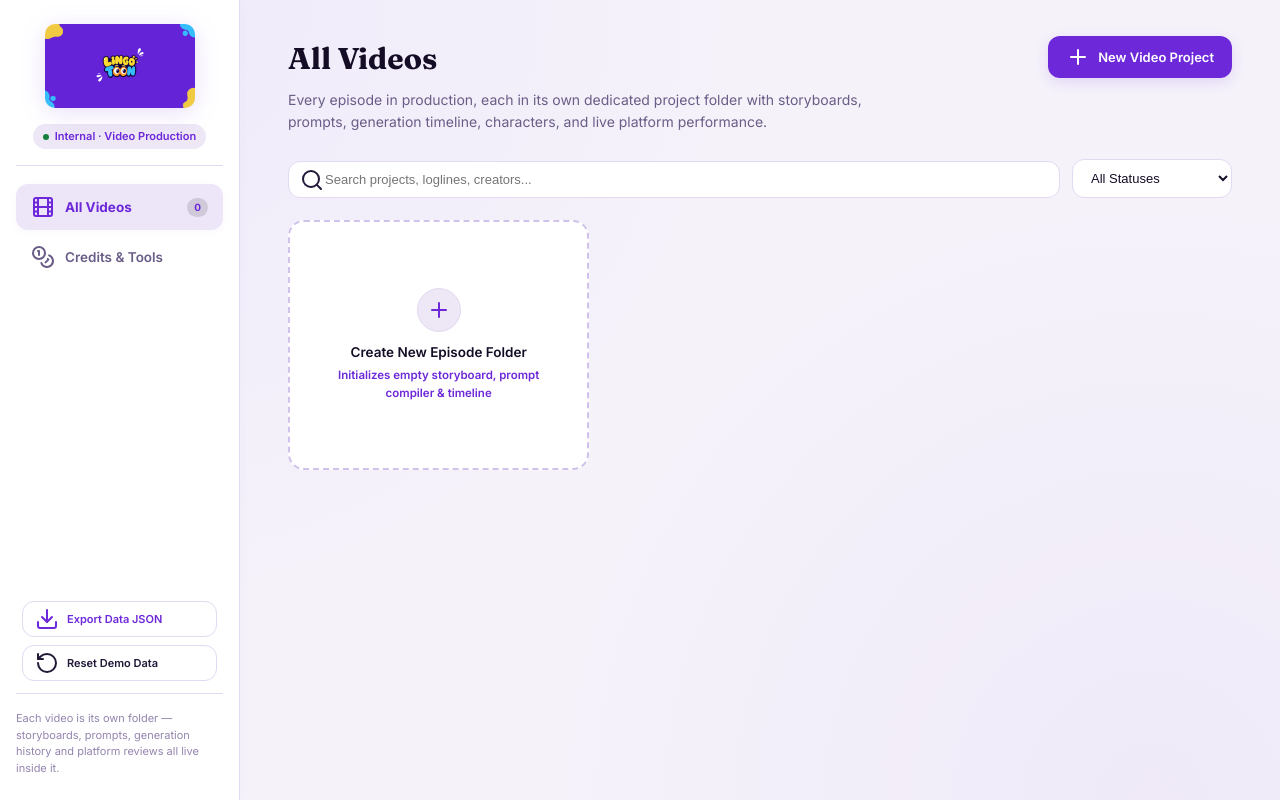
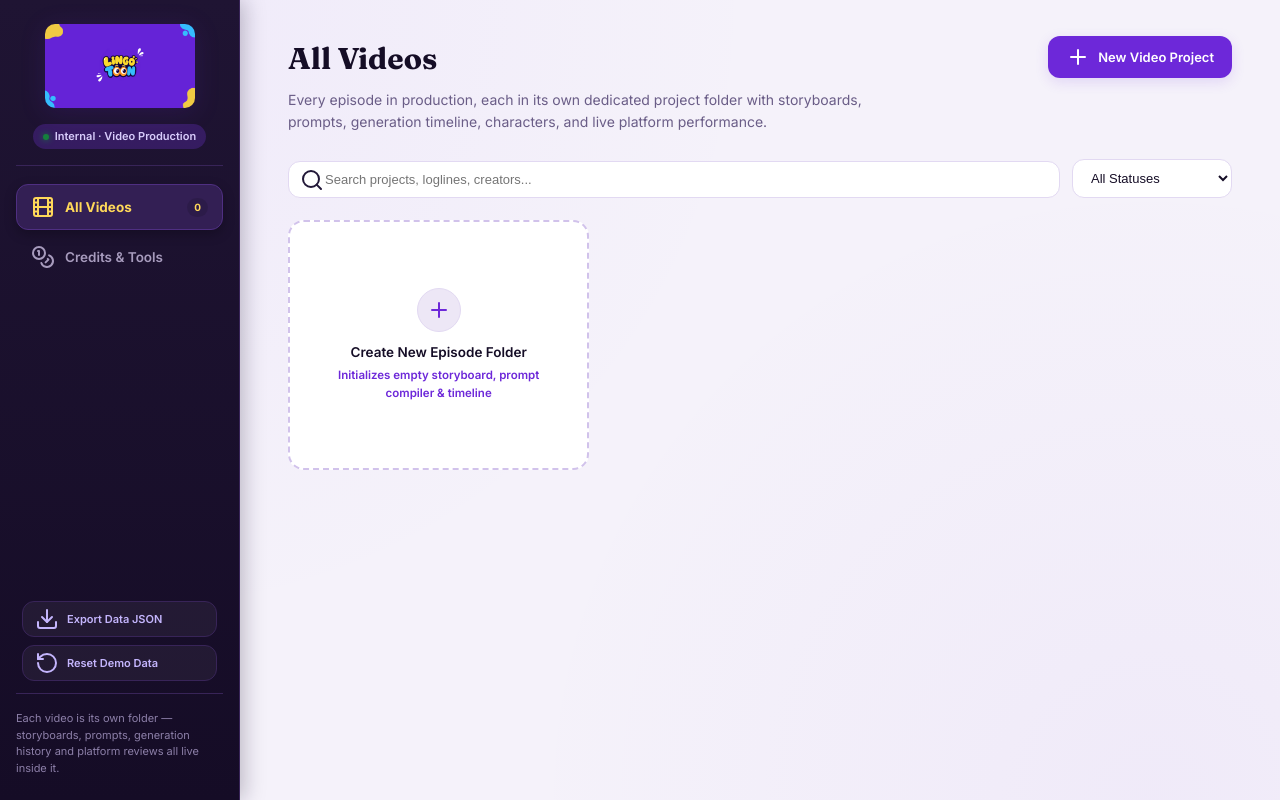
Before and after one commit to vandana26gulati-png/Lingotoon, a React (Vite) app: page / in a window 1280 px wide. Built offline with nearby package versions, Linux system fonts and the light colour scheme.

Commit message:
feat: restore classic deep purple LHS sidebar while keeping eye-soothing purple & white workspace

```diff
--- a/src/index.css
+++ b/src/index.css
@@ -98,19 +98,19 @@ h1, h2, h3, h4, .font-serif {
     #f5f2fa;
 }
 
-/* Clean, soothing white & purple sidebar */
+/* LHS (Sidebar) - Classic rich dark purple from earlier */
 .sidebar {
   width: 240px;
   flex-shrink: 0;
-  background: #ffffff;
-  border-right: 1.5px solid var(--line);
+  background: linear-gradient(180deg, #1f1433 0%, #150c26 100%);
+  border-right: 1.5px solid #382458;
   padding: 24px 16px;
   position: sticky;
   top: 0;
   height: 100vh;
   display: flex;
   flex-direction: column;
-  box-shadow: 2px 0 12px rgba(109, 40, 217, 0.02);
+  box-shadow: 4px 0 20px rgba(21, 12, 38, 0.25);
   z-index: 20;
 }
 
@@ -120,15 +120,15 @@ h1, h2, h3, h4, .font-serif {
   align-items: center;
   text-align: center;
   padding: 0 6px 18px 6px;
-  border-bottom: 1.5px solid var(--line);
+  border-bottom: 1px solid #382458;
   margin-bottom: 18px;
 }
 
 .team-badge {
   font-size: 11px;
   font-weight: 600;
-  color: var(--grape);
-  background: #ede7f6;
+  color: #d8ccfb;
+  background: rgba(124, 58, 237, 0.25);
   padding: 4px 10px;
   border-radius: var(--radius-full);
   margin-top: 8px;
@@ -141,6 +141,7 @@ h1, h2, h3, h4, .font-serif {
   height: 6px;
   background: var(--good);
   border-radius: 50%;
+  box-shadow: 0 0 6px var(--good);
 }
 
 .nav-section {
@@ -156,7 +157,7 @@ h1, h2, h3, h4, .font-serif {
   gap: 10px;
   padding: 10px 14px;
   border-radius: var(--radius-md);
-  color: var(--text-muted);
+  color: #a79bbd;
   font-size: 13.5px;
   font-weight: 600;
   cursor: pointer;
@@ -164,14 +165,15 @@ h1, h2, h3, h4, .font-serif {
   border: 1px solid transparent;
 }
 .nav-item:hover {
-  background: #ede7f6;
-  color: var(--grape);
+  background: rgba(255, 255, 255, 0.07);
+  color: #ffffff;
 }
 .nav-item.active {
-  background: #ede5f8;
-  color: var(--grape);
+  background: #331f54;
+  color: #ffd859;
   font-weight: 700;
-  box-shadow: var(--shadow-sm);
+  border-color: #4f2f82;
+  box-shadow: 0 4px 12px rgba(0, 0, 0, 0.25);
 }
 .nav-dot {
   width: 6px;
@@ -180,15 +182,27 @@ h1, h2, h3, h4, .font-serif {
   background: currentColor;
 }
 .nav-item.active .nav-dot {
-  background: var(--grape);
+  background: #ffd859;
+  box-shadow: 0 0 6px #ffd859;
+}
+
+.sidebar .btn-ghost {
+  background: rgba(255, 255, 255, 0.05) !important;
+  color: #c4b5fd !important;
+  border: 1px solid #382458 !important;
+}
+.sidebar .btn-ghost:hover {
+  background: rgba(255, 255, 255, 0.1) !important;
+  color: #ffffff !important;
+  border-color: #6d28d9 !important;
 }
 
 .sidebar-footer {
   margin-top: auto;
   padding-top: 16px;
-  border-top: 1.5px solid var(--line);
+  border-top: 1px solid #382458;
   font-size: 11px;
-  color: var(--text-dim);
+  color: #8c7fa8;
   line-height: 1.5;
 }
 
```
